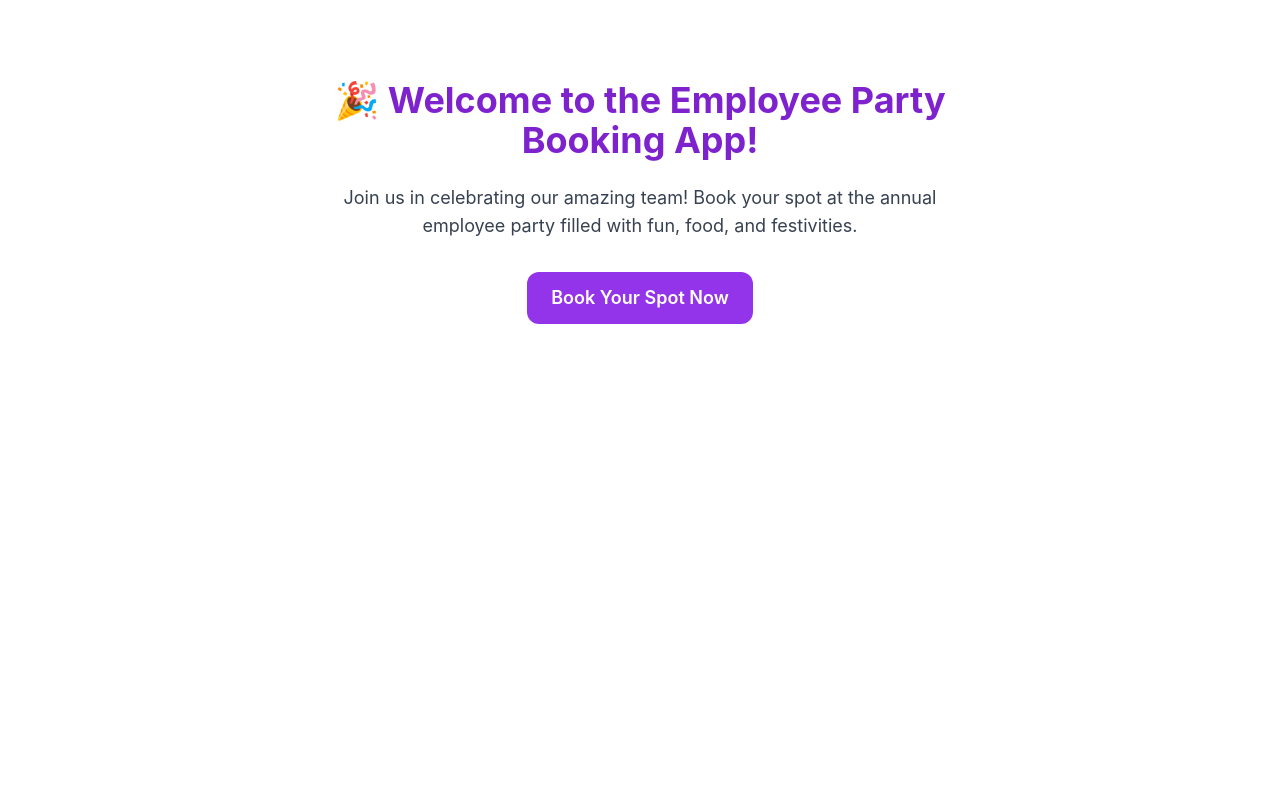
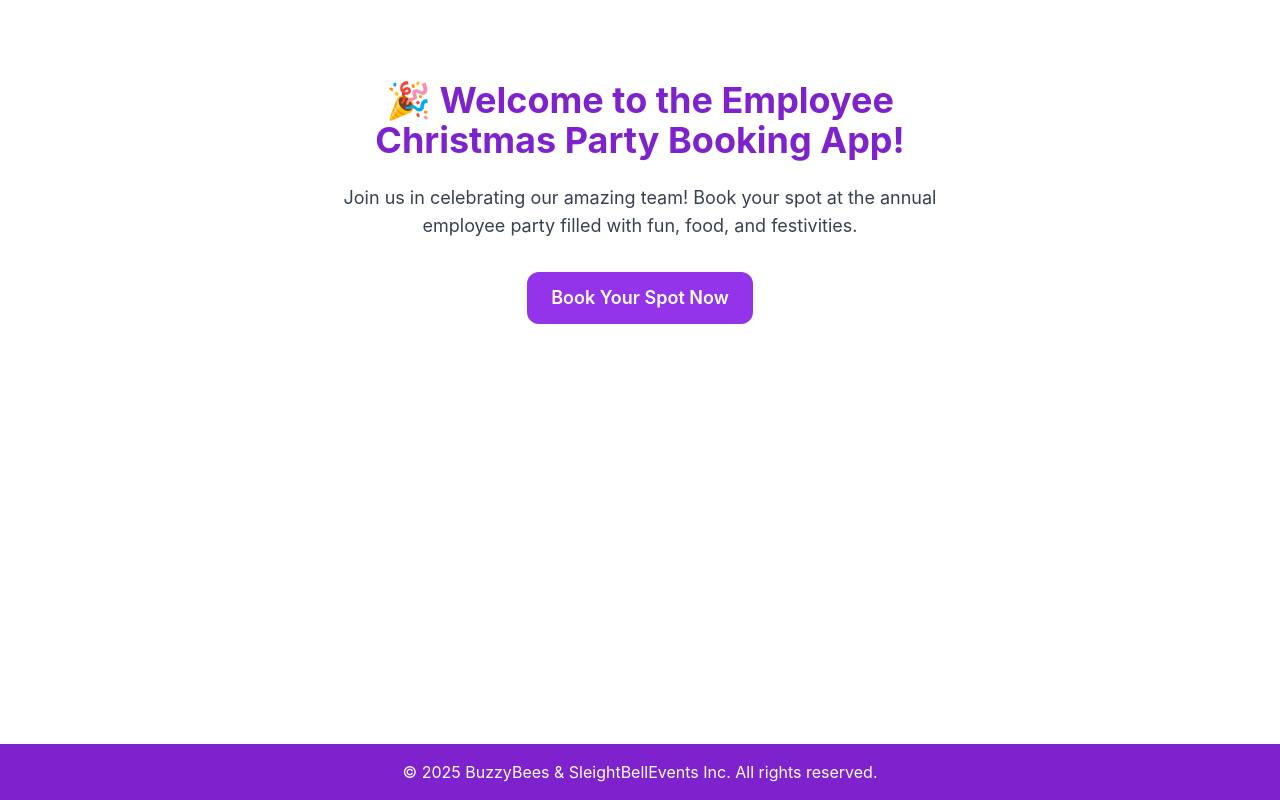
Before and after one commit to edksam/party-booking-app, a React (Create React App) app in the folder frontend/: page / in a window 1280 px wide. Built offline with nearby package versions, Linux system fonts and the light colour scheme.

Commit message:
added Footer component

```diff
--- a/frontend/src/App.js
+++ b/frontend/src/App.js
@@ -5,7 +5,7 @@ import WelcomePage from './pages/WelcomePage';
 // import ConfirmationPage from './pages/ConfirmationPage';
 // import BookingDetailPage from './pages/BookingDetailPage';
 // import Header from './components/Header';
-// import Footer from './components/Footer';
+import Footer from './components/Footer';
 
 function App() {
   return (
@@ -20,7 +20,7 @@ function App() {
             <Route path="/booking/:id" element={<BookingDetailPage />} /> */}
           </Routes>
         </div>
-        {/* <Footer /> */}
+        <Footer />
       </div>
     </Router>
   );
--- a/frontend/src/components/Footer.jsx
+++ b/frontend/src/components/Footer.jsx
@@ -0,0 +1,9 @@
+function Footer() {
+    return(
+        <footer className="bg-purple-700 text-white p-4 text-center mt-8">
+            <p>&copy; {new Date().getFullYear()} BuzzyBees & SleightBellEvents Inc. All rights reserved.</p>
+        </footer>
+    )
+}
+
+export default Footer;
--- a/frontend/src/pages/WelcomePage.jsx
+++ b/frontend/src/pages/WelcomePage.jsx
@@ -3,7 +3,7 @@ import { Link } from 'react-router-dom';
 function WelcomePage() {
   return (
     <div className="max-w-2xl mx-auto text-center py-20 px-4">
-      <h1 className="text-4xl font-bold mb-6 text-purple-700">🎉 Welcome to the Employee Party Booking App!</h1>
+      <h1 className="text-4xl font-bold mb-6 text-purple-700">🎉 Welcome to the Employee Christmas Party Booking App!</h1>
       <p className="text-lg text-gray-700 mb-8">
         Join us in celebrating our amazing team! Book your spot at the annual employee party filled with fun, food, and festivities.
       </p>
```
